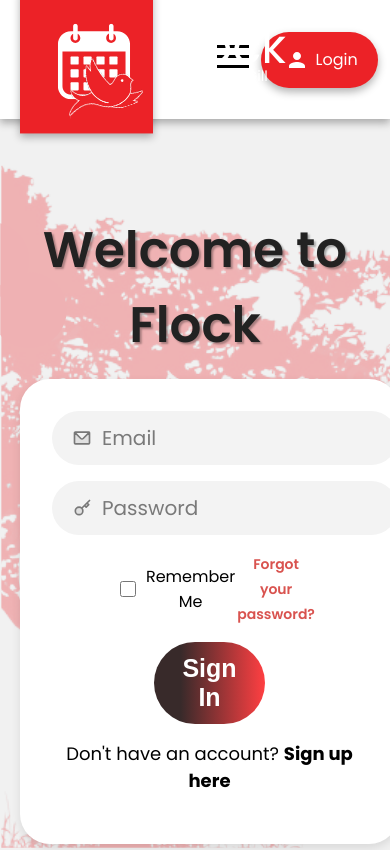
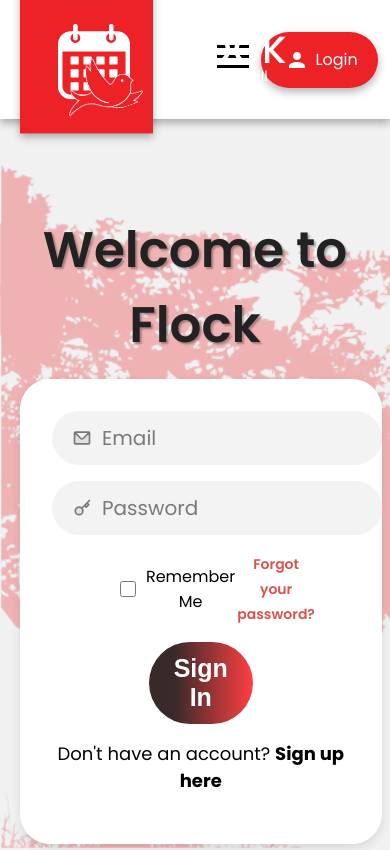
Before and after one commit to cmgvc/SOCS, a React (Create React App) app in the folder frontend-flock/: page /auth in a window 390 px wide. Shown: the top 850 px of the page. Built offline with nearby package versions, Linux system fonts and the light colour scheme.

Commit message:
login form responsiveness

```diff
--- a/frontend-flock/src/components/Login/login-form.css
+++ b/frontend-flock/src/components/Login/login-form.css
@@ -118,3 +118,15 @@ input::placeholder {
 .forgot-password a:hover {
   text-decoration: underline;
 }
+
+@media (max-width: 600px) {
+  .login-form-container {
+    margin-left: 0;
+    margin-right: 0;
+    width: 85%;
+    margin-bottom: 2rem;
+  }
+  .login-title {
+    margin-top: 1.5rem;
+  }
+}
```
